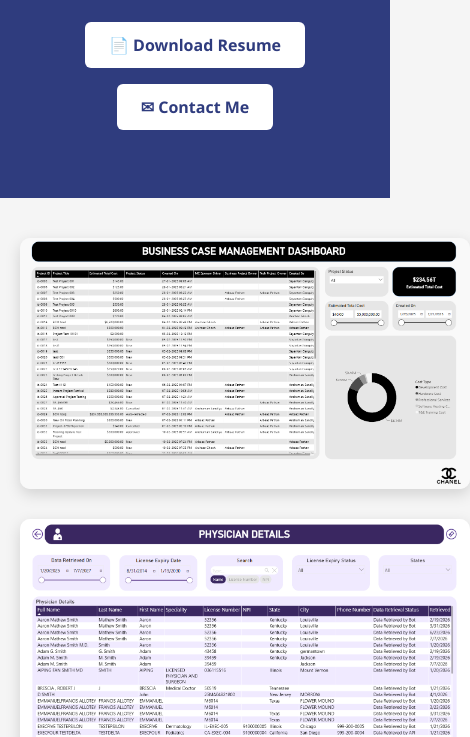
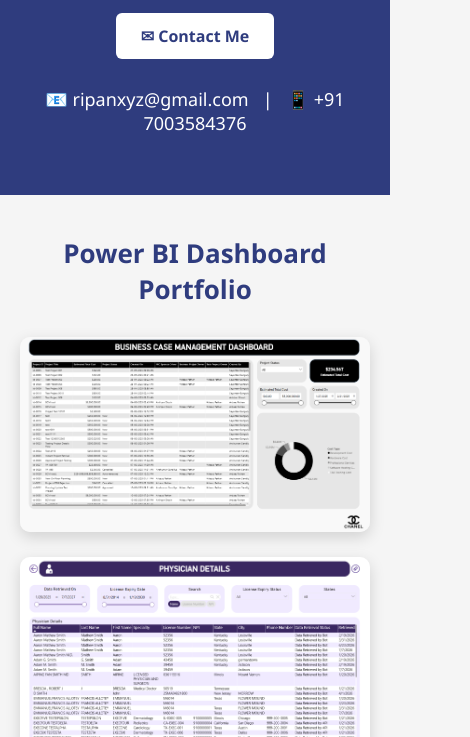
Before and after one commit to ripanaichsarkar/ripanaichsarkar.github.io, a plain HTML site: page index.html in a window 390 px wide. Shown: the part 243-980 px from the top of the page, 470 px wide, since content can reach past the window. Drawn offline with Linux system fonts and the light colour scheme.

Commit message:
Update index.html

```diff
--- a/index.html
+++ b/index.html
@@ -2,6 +2,7 @@
 <html lang="en">
 
 <head>
+
 <meta charset="UTF-8">
 <meta name="viewport" content="width=device-width, initial-scale=1.0">
 
@@ -23,7 +24,7 @@ body{
 
 header{
     background:#2F3C7E;
-    color:#fff;
+    color:white;
     text-align:center;
     padding:60px 20px;
 }
@@ -43,9 +44,9 @@ header p{
 
 .btn{
     display:inline-block;
-    padding:12px 24px;
+    padding:12px 25px;
     margin:8px;
-    background:#fff;
+    background:white;
     color:#2F3C7E;
     text-decoration:none;
     border-radius:6px;
@@ -57,10 +58,31 @@ header p{
     background:#FBEAEB;
 }
 
+.contact-info{
+    margin-top:20px;
+    font-size:18px;
+}
+
+.contact-info a{
+    color:white;
+    text-decoration:none;
+}
+
+.contact-info a:hover{
+    text-decoration:underline;
+}
+
 .container{
     max-width:1400px;
     margin:auto;
     padding:40px 20px;
+}
+
+.section-title{
+    text-align:center;
+    font-size:32px;
+    color:#2F3C7E;
+    margin-bottom:30px;
 }
 
 .gallery{
@@ -69,12 +91,9 @@ header p{
     gap:25px;
 }
 
-.gallery a{
-    display:block;
-}
-
 .gallery img{
     width:100%;
+    display:block;
     border-radius:10px;
     box-shadow:0 5px 15px rgba(0,0,0,.15);
     transition:.25s;
@@ -85,7 +104,7 @@ header p{
 }
 
 .resume{
-    margin-top:60px;
+    margin-top:70px;
 }
 
 iframe{
@@ -101,7 +120,27 @@ footer{
     color:white;
     text-align:center;
     padding:20px;
-    margin-top:50px;
+    margin-top:60px;
+}
+
+@media(max-width:600px){
+
+.gallery{
+    grid-template-columns:1fr;
+}
+
+header h1{
+    font-size:32px;
+}
+
+.section-title{
+    font-size:26px;
+}
+
+iframe{
+    height:700px;
+}
+
 }
 
 </style>
@@ -128,9 +167,29 @@ footer{
 
 </div>
 
+<div class="contact-info">
+
+📧
+<a href="mailto:ripanxyz@gmail.com">
+ripanxyz@gmail.com
+</a>
+
+&nbsp;&nbsp;|&nbsp;&nbsp;
+
+📱
+<a href="tel:+917003584376">
++91 7003584376
+</a>
+
+</div>
+
 </header>
 
 <div class="container">
+
+<h2 class="section-title">
+Power BI Dashboard Portfolio
+</h2>
 
 <div class="gallery">
 
@@ -170,6 +229,10 @@ footer{
 
 <div class="resume">
 
+<h2 class="section-title">
+Resume
+</h2>
+
 <iframe src="cv.pdf" title="Resume"></iframe>
 
 </div>
@@ -183,4 +246,5 @@ footer{
 </footer>
 
 </body>
+
 </html>
```
